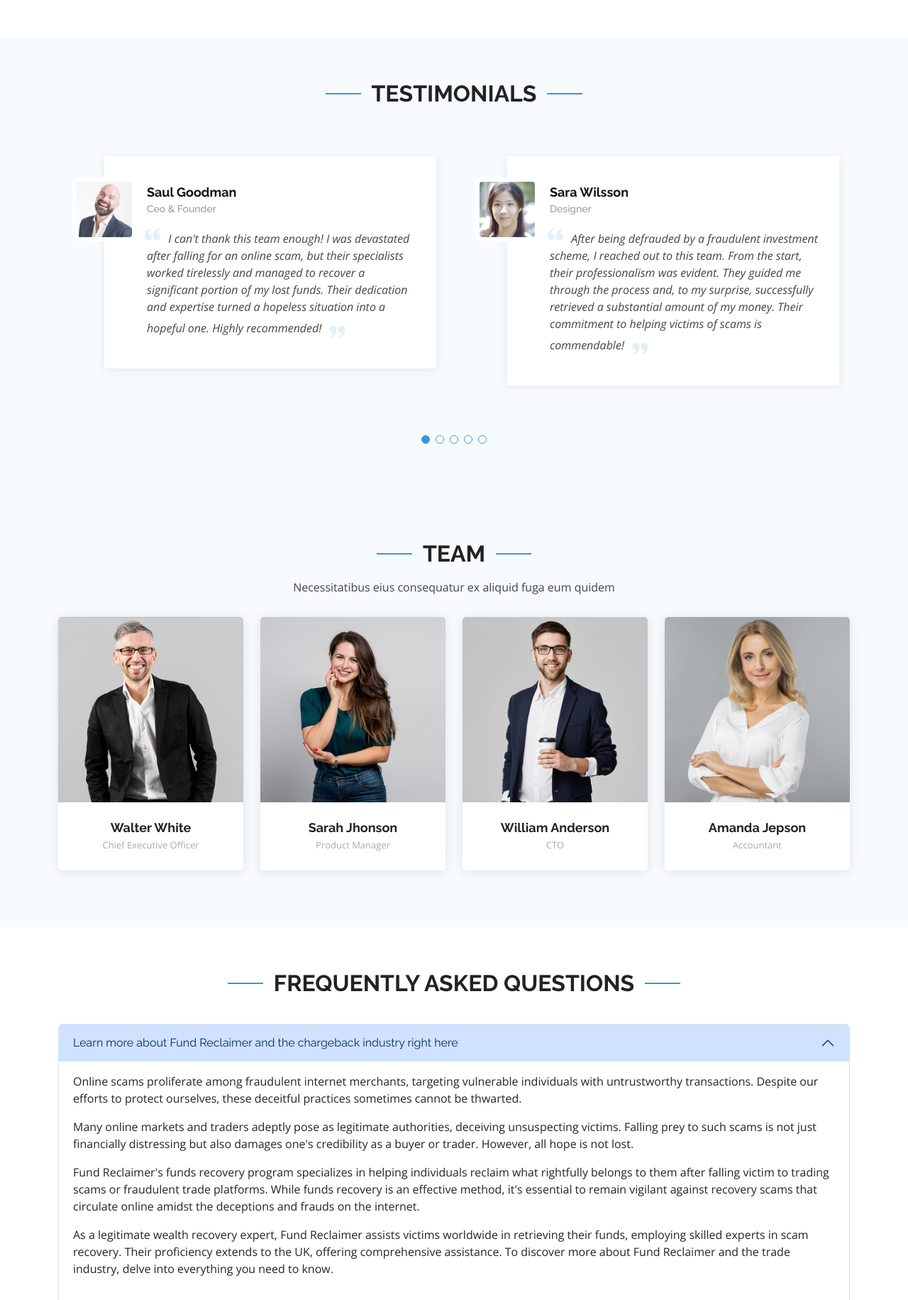
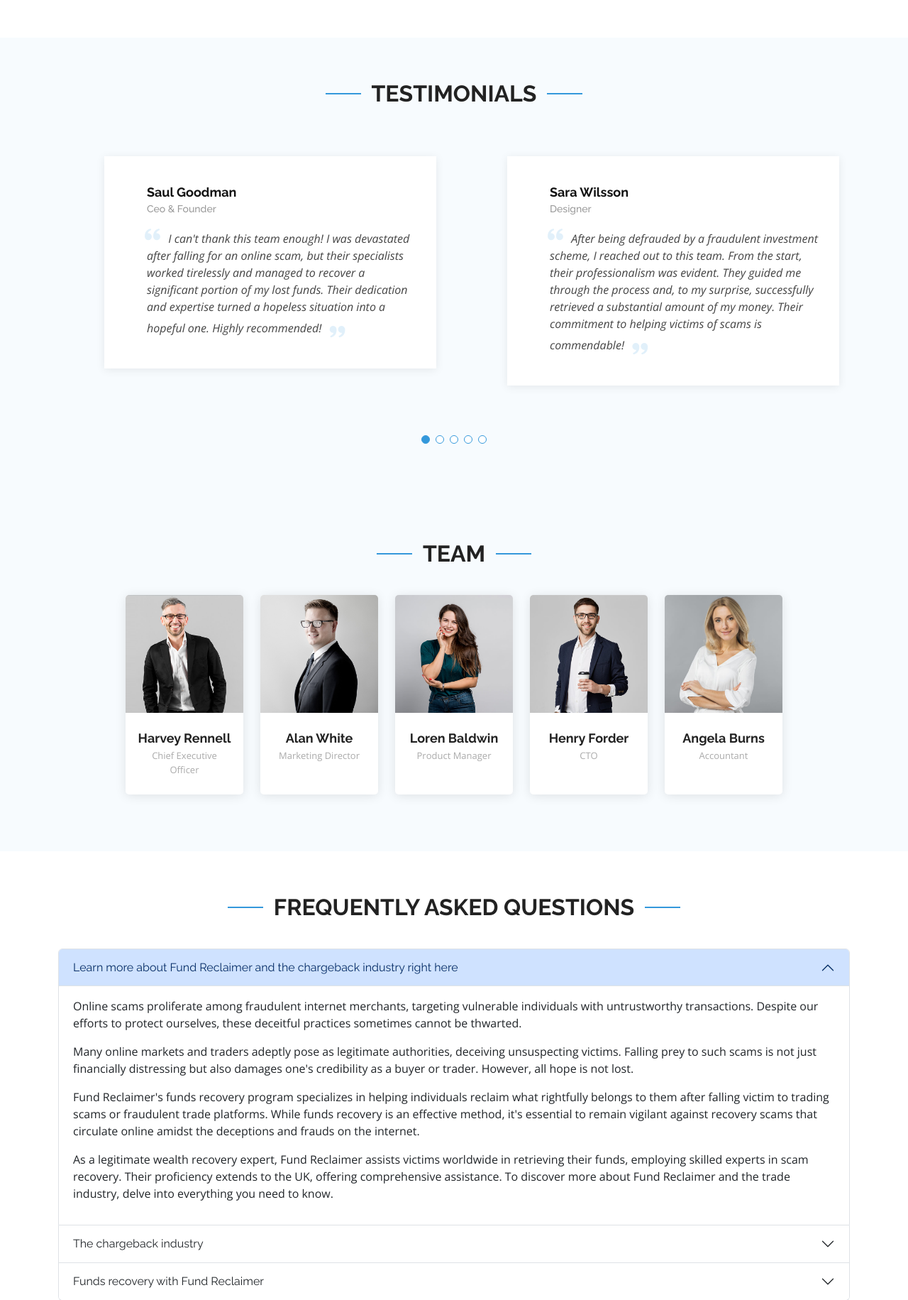
Before and after one commit to iNano22/fundreclaimers, a Django app: page / in a window 1280 px wide. Shown: the part 3338-5169 px from the top of the page at 71% size. Run offline with Django 4.2, Linux system fonts and the light colour scheme; some libraries are stand-ins or nearby versions.

Commit message:
removed testimonials photos and added 1 team member

```diff
--- a/templates/fundapp/index.html
+++ b/templates/fundapp/index.html
@@ -388,7 +388,6 @@
             <div class="swiper-slide">
               <div class="testimonial-wrap">
                 <div class="testimonial-item">
-                  <img src="{% static 'fundapp/front/assets/img/testimonials/testimonials-1.jpg' %}" class="testimonial-img" alt="">
                   <h3>Saul Goodman</h3>
                   <h4>Ceo &amp; Founder</h4>
                   <p>
@@ -403,7 +402,6 @@
             <div class="swiper-slide">
               <div class="testimonial-wrap">
                 <div class="testimonial-item">
-                  <img src="{% static 'fundapp/front/assets/img/testimonials/testimonials-2.jpg' %}" class="testimonial-img" alt="">
                   <h3>Sara Wilsson</h3>
                   <h4>Designer</h4>
                   <p>
@@ -418,7 +416,6 @@
             <div class="swiper-slide">
               <div class="testimonial-wrap">
                 <div class="testimonial-item">
-                  <img src="{% static 'fundapp/front/assets/img/testimonials/testimonials-3.jpg' %}" class="testimonial-img" alt="">
                   <h3>Jena Karlis</h3>
                   <h4>Store Owner</h4>
                   <p>
@@ -433,7 +430,6 @@
             <div class="swiper-slide">
               <div class="testimonial-wrap">
                 <div class="testimonial-item">
-                  <img src="{% static 'fundapp/front/assets/img/testimonials/testimonials-4.jpg' %}" class="testimonial-img" alt="">
                   <h3>Matt Brandon</h3>
                   <h4>Freelancer</h4>
                   <p>
@@ -448,7 +444,6 @@
             <div class="swiper-slide">
               <div class="testimonial-wrap">
                 <div class="testimonial-item">
-                  <img src="{% static 'fundapp/front/assets/img/testimonials/testimonials-5.jpg' %}" class="testimonial-img" alt="">
                   <h3>John Larson</h3>
                   <h4>Entrepreneur</h4>
                   <p>
@@ -473,78 +468,66 @@
 
         <div class="section-title" data-aos="fade-up">
           <h2>Team</h2>
-          <p>Necessitatibus eius consequatur ex aliquid fuga eum quidem</p>
         </div>
 
         <div class="row">
-
-          <div class="col-lg-3 col-md-6 d-flex align-items-stretch">
+          <div class="col-lg-1">
+          </div>
+          <div class="col-lg-2 col-md-6 d-flex align-items-stretch">
             <div class="member" data-aos="fade-up" data-aos-delay="100">
               <div class="member-img">
                 <img src="{% static 'fundapp/front/assets/img/team/team-1.jpg' %}" class="img-fluid" alt="">
-                <div class="social">
-                  <a href=""><i class="bi bi-twitter"></i></a>
-                  <a href=""><i class="bi bi-facebook"></i></a>
-                  <a href=""><i class="bi bi-instagram"></i></a>
-                  <a href=""><i class="bi bi-linkedin"></i></a>
-                </div>
               </div>
               <div class="member-info">
-                <h4>Walter White</h4>
+                <h4>Harvey Rennell</h4>
                 <span>Chief Executive Officer</span>
               </div>
             </div>
           </div>
 
-          <div class="col-lg-3 col-md-6 d-flex align-items-stretch">
+          <div class="col-lg-2 col-md-6 d-flex align-items-stretch">
+            <div class="member" data-aos="fade-up" data-aos-delay="100">
+              <div class="member-img">
+                <img src="{% static 'fundapp/front/assets/img/team/team-5.jpg' %}" class="img-fluid" alt="">
+              </div>
+              <div class="member-info">
+                <h4>Alan White</h4>
+                <span>Marketing Director</span>
+              </div>
+            </div>
+          </div>
+
+          <div class="col-lg-2 col-md-6 d-flex align-items-stretch">
             <div class="member" data-aos="fade-up" data-aos-delay="200">
               <div class="member-img">
                 <img src="{% static 'fundapp/front/assets/img/team/team-2.jpg' %}" class="img-fluid" alt="">
-                <div class="social">
-                  <a href=""><i class="bi bi-twitter"></i></a>
-                  <a href=""><i class="bi bi-facebook"></i></a>
-                  <a href=""><i class="bi bi-instagram"></i></a>
-                  <a href=""><i class="bi bi-linkedin"></i></a>
-                </div>
               </div>
               <div class="member-info">
-                <h4>Sarah Jhonson</h4>
+                <h4>Loren Baldwin</h4>
                 <span>Product Manager</span>
               </div>
             </div>
           </div>
 
-          <div class="col-lg-3 col-md-6 d-flex align-items-stretch">
+          <div class="col-lg-2 col-md-6 d-flex align-items-stretch">
             <div class="member" data-aos="fade-up" data-aos-delay="300">
               <div class="member-img">
                 <img src="{% static 'fundapp/front/assets/img/team/team-3.jpg' %}" class="img-fluid" alt="">
-                <div class="social">
-                  <a href=""><i class="bi bi-twitter"></i></a>
-                  <a href=""><i class="bi bi-facebook"></i></a>
-                  <a href=""><i class="bi bi-instagram"></i></a>
-                  <a href=""><i class="bi bi-linkedin"></i></a>
-                </div>
               </div>
               <div class="member-info">
-                <h4>William Anderson</h4>
+                <h4>Henry Forder</h4>
                 <span>CTO</span>
               </div>
             </div>
           </div>
 
-          <div class="col-lg-3 col-md-6 d-flex align-items-stretch">
+          <div class="col-lg-2 col-md-6 d-flex align-items-stretch">
             <div class="member" data-aos="fade-up" data-aos-delay="400">
               <div class="member-img">
                 <img src="{% static 'fundapp/front/assets/img/team/team-4.jpg' %}" class="img-fluid" alt="">
-                <div class="social">
-                  <a href=""><i class="bi bi-twitter"></i></a>
-                  <a href=""><i class="bi bi-facebook"></i></a>
-                  <a href=""><i class="bi bi-instagram"></i></a>
-                  <a href=""><i class="bi bi-linkedin"></i></a>
-                </div>
               </div>
               <div class="member-info">
-                <h4>Amanda Jepson</h4>
+                <h4>Angela Burns</h4>
                 <span>Accountant</span>
               </div>
             </div>
```
Also changed, not shown: db.sqlite3, static/fundapp/front/assets/img/team/team-5.jpg (added).
